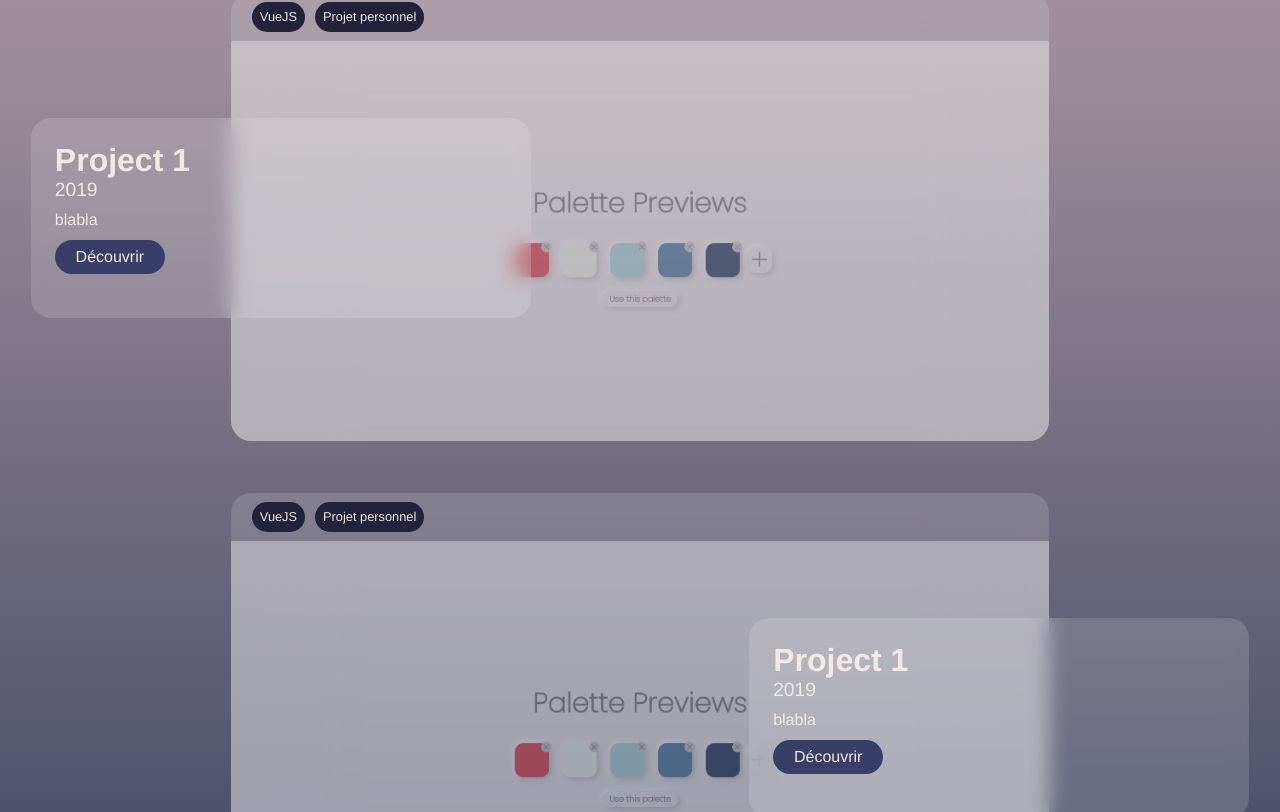
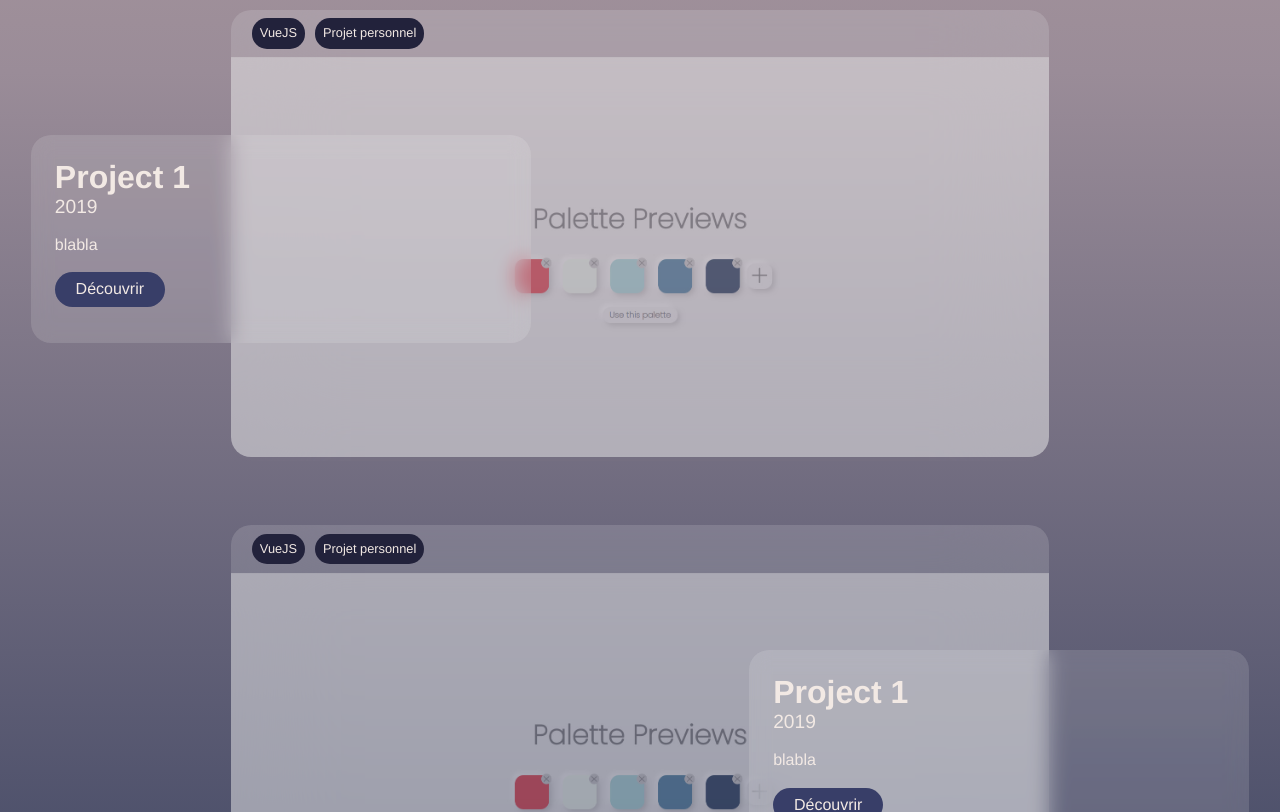
Before and after one commit to Heargo/heargo.dev, a Vue app: page / in a window 1280 px wide. Shown: the part 1528-2340 px from the top of the page. Built offline with nearby package versions, Linux system fonts and the light colour scheme; a web font is replaced by a local one.

Commit message:
clean project cards

```diff
--- a/src/components/Project.vue
+++ b/src/components/Project.vue
@@ -1,5 +1,5 @@
 <template >
-    <div class="containerProject">
+    <div class="containerProject" :id="'containerProject-'+project[this.$store.state.lang].title">
         <div :class="{'infos':true,'left':side=='left','right':side=='right'}" >
             <h2 class="title">{{project[this.$store.state.lang].title}}</h2>
             <p class="date">{{project[this.$store.state.lang].date}}</p>
@@ -7,7 +7,7 @@
             <button>{{this.$store.state.txt[this.$store.state.lang]["discoverBtn"]}}</button>
             <div :class="{'gradient-background':true,'left':side=='left','right':side=='right'}"></div>
         </div>
-        <div class="secondCard">
+        <div class="secondCard" :id="'secondCard-'+project[this.$store.state.lang].title">
             <div class="labels">
                 <p v-for="l in project[this.$store.state.lang].labels" :key="l">{{l}}</p>
             </div>
@@ -19,43 +19,137 @@
 export default {
     name: 'Project',
     props: ['project', 'side'],
+    mounted(){
+        var container = document.getElementById('containerProject-'+this.project[this.$store.state.lang].title),
+        inner = document.getElementById('secondCard-'+this.project[this.$store.state.lang].title);
+
+        //----------------------------------------------------
+
+        var counter = 0;
+        var refreshRate = 10;
+        var isTimeToUpdate = function() {
+            return counter++ % refreshRate === 0;
+        };
+
+        //----------------------------------------------------
+
+        var onMouseEnterHandler = function(event) {
+            update(event);
+        };
+
+        var onMouseLeaveHandler = function() {
+            inner.style = "";
+        };
+
+        var onMouseMoveHandler = function(event) {
+            if (isTimeToUpdate()) {
+                update(event);
+            }
+        };
+
+        //----------------------------------------------------
+
+        var update = function(event) {
+
+            var rect = event.target.getBoundingClientRect();
+            var x = event.clientX - rect.left;
+            var y = event.clientY - rect.top;
+            updateTransformStyle(
+            (y/ inner.offsetHeight /2 ).toFixed(2),
+            (x / inner.offsetWidth /2 ).toFixed(2)
+            );
+
+
+        };
+
+        var updateTransformStyle = function(x, y) {
+
+            if(x < 0.15){
+                x = Math.abs(x) + 0.25;
+            }else{
+                x=-x
+            }
+            if(y < 0.25){
+                y = -y-0.15;
+            }
+            console.log(x,y)
+            var style = "rotateX(" + x + "deg) rotateY(" + y + "deg)";
+            inner.style.transform = style;
+            inner.style.webkitTransform = style;
+            inner.style.mozTranform = style;
+            inner.style.msTransform = style;
+            inner.style.oTransform = style;
+
+        };
+
+        //--------------------------------------------------------
+
+        container.onmousemove = onMouseMoveHandler;
+        container.onmouseleave = onMouseLeaveHandler;
+        container.onmouseenter = onMouseEnterHandler;
+    }
 }
 </script>
 <style lang="scss" scoped>
     .containerProject{
         position: relative;
         width: 100%;
-        height: 500px;
+        height:100%;
+        max-height: 500px;
+        perspective: 30px;
+        margin:2rem 0;
     }
     $infosCardWidth: 500px;
     $infosCardHeight: 200px;
+
     .infos{
+        @include width-under(1000px){
+            position: initial;
+        }
         display: flex;
         flex-direction: column;
         justify-content: flex-start;
         align-items: flex-start;
         position:absolute;
         top:25%;
-        width: $infosCardWidth;
-        height: $infosCardHeight;
+        width:80vw;
+        max-width: $infosCardWidth;
+        min-height: $infosCardHeight;
         color:$white;
+        padding-bottom: 0.5rem;
         transition: background-color 1.5s ease-in-out;
         border-radius: 20px;
         z-index: 20;
         &:hover{
             .gradient-background{
                 background-image: url('~@/assets/img/gradient.jpg');
+
                 animation: gradient-animation 12s ease alternate-reverse infinite;
             }
             background-color: $dark;
         }
-        $decalage:-200px;
-        &.left{
-            left: $decalage;
-
+        @include width-under(1000px){
+            background-color: hsla(0,0%,100%,.15);
+            -webkit-backdrop-filter: blur(10px);
+            backdrop-filter: blur(10px);
         }
-        &.right{
-            right: $decalage;
+        @include width-over(1000px){
+            $decalage:-50px;
+            &.left{
+                left: $decalage;
+            }
+            &.right{
+                right: $decalage;
+            }
+        }
+        @include width-over(1250px){
+            $decalage:-200px;
+            &.left{
+                left: $decalage;
+            }
+            &.right{
+                right: $decalage;
+            }
         }
         *{
             margin: 0;
@@ -67,6 +161,7 @@ export default {
             font-size: 2em;
             font-weight: bold;
             margin-top:1.5rem;
+            text-align: start;
         }
         .date{
             font-size: 1.2em;
@@ -75,6 +170,9 @@ export default {
         .description{
             font-size: 1em;
             margin-bottom: 10px;
+            text-align: start;
+            padding: .5rem;
+            padding-left: 0;
         }
         button{
             outline:none;
@@ -94,9 +192,18 @@ export default {
     }
     .secondCard{
         height: content;
+        width: auto;
 
         backdrop-filter: blur(50px);
         border-radius: 20px;
+        transition: transform 0.5s;
+        -webkit-transition: transform 0.5s;
+        // will-change: transform;
+
+        @include width-under(1000px){
+            display: none;
+        }
+
         .labels{
             display: flex;
             flex-direction: row;
@@ -118,27 +225,34 @@ export default {
         .photo{
             margin:0;
             padding:0;
-            height: 60vh;
+            // height: 60vh;
             max-height: 400px;
+            max-width: 80vw;
             opacity: 0.5;
             border-bottom-left-radius: 20px;
             border-bottom-right-radius: 20px;
+            // will-change: transform;
         }
     }
 
     .gradient-background {
+        @include width-under(1000px){
+            display: none;
+        }
         position:absolute;
         top:0;
-        width: $infosCardWidth;
-        height: $infosCardHeight;
+        width:100%;
+        max-width: $infosCardWidth;
+        min-height: $infosCardHeight;
 
         border-radius: 20px;
-
+        opacity: 0.9;
         transition: background-image 1.5s ease-in-out;
         background-image: url('~@/assets/img/blurry.png');
         background-position: 0 0;
         background-size: cover;
         background-repeat: no-repeat;
+        padding-bottom: .5rem;
 
         background-color: hsla(0,0%,100%,.15);
         -webkit-backdrop-filter: blur(10px);
@@ -146,7 +260,7 @@ export default {
         z-index: -1;
     }
     @keyframes gradient-animation {
-    0%,33%{opacity: .8;}
+    0%,33%{opacity: 0.8;}
     66%{opacity: 0.7;}
     }
 </style>
--- a/src/views/Home.vue
+++ b/src/views/Home.vue
@@ -78,6 +78,7 @@ export default {
       flex-direction: column;
       justify-content: center;
       align-items: center;
+      width: 100%;
     }
     .square {
       position: absolute;
```
